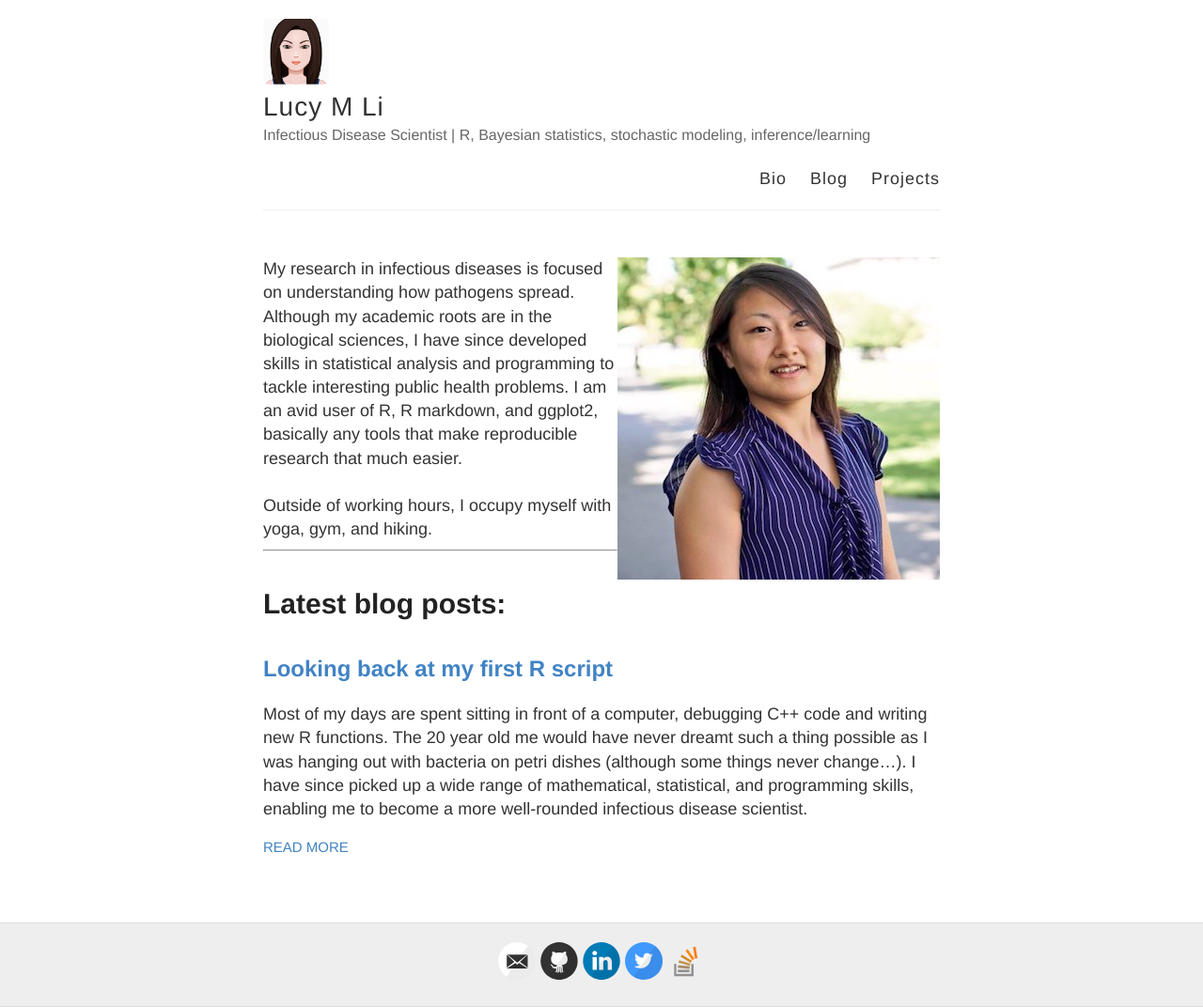
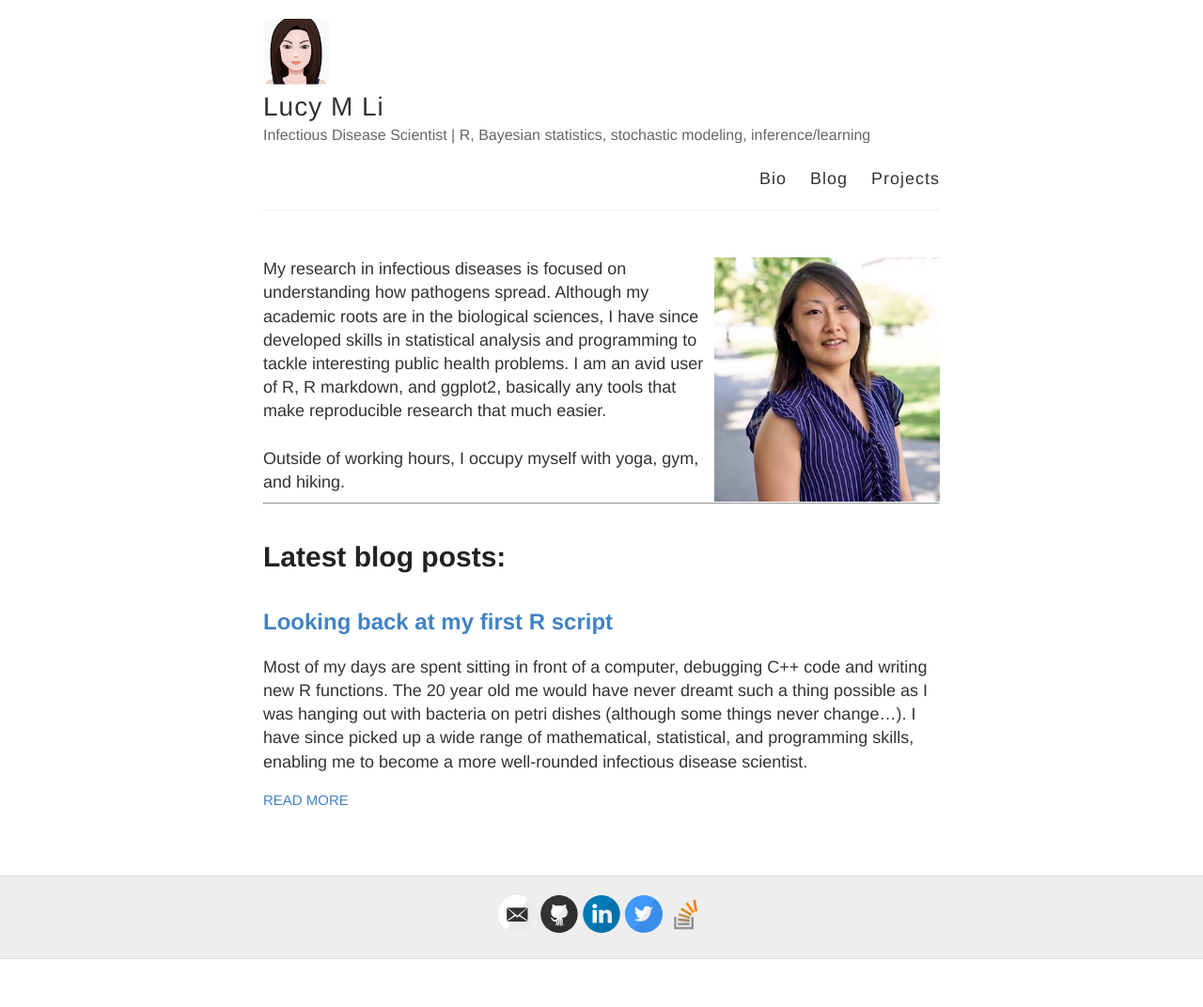
Before and after one commit to lucymli/lucymli.github.io, a Jekyll site: the page built from index.html, in a window 1280 px wide. Shown: the whole page at 94% size. Built offline with Jekyll 4.4.1, drawn with Linux system fonts in a browser that asks for light colours; after the commit the page ends 1021 px from its top, so only the background shows below that.

Commit message:
headshot on front page

```diff
--- a/index.html
+++ b/index.html
@@ -2,7 +2,7 @@
 layout: default
 ---
 
- <img src="https://github.com/lucymli/lucymli.github.io/raw/master/images/headshot.jpg" align="right"/> My research in infectious diseases is focused on understanding how pathogens spread. Although my academic roots are in the biological sciences, I have since developed skills in statistical analysis and programming to tackle interesting public health problems. I am an avid user of R, R markdown, and ggplot2, basically any tools that make reproducible research that much easier.
+ <img src="https://github.com/lucymli/lucymli.github.io/raw/master/images/headshot.jpg" width="240px" height="260px", align="right"/> My research in infectious diseases is focused on understanding how pathogens spread. Although my academic roots are in the biological sciences, I have since developed skills in statistical analysis and programming to tackle interesting public health problems. I am an avid user of R, R markdown, and ggplot2, basically any tools that make reproducible research that much easier.
  <br><br>
  Outside of working hours, I occupy myself with yoga, gym, and hiking.
 
```
